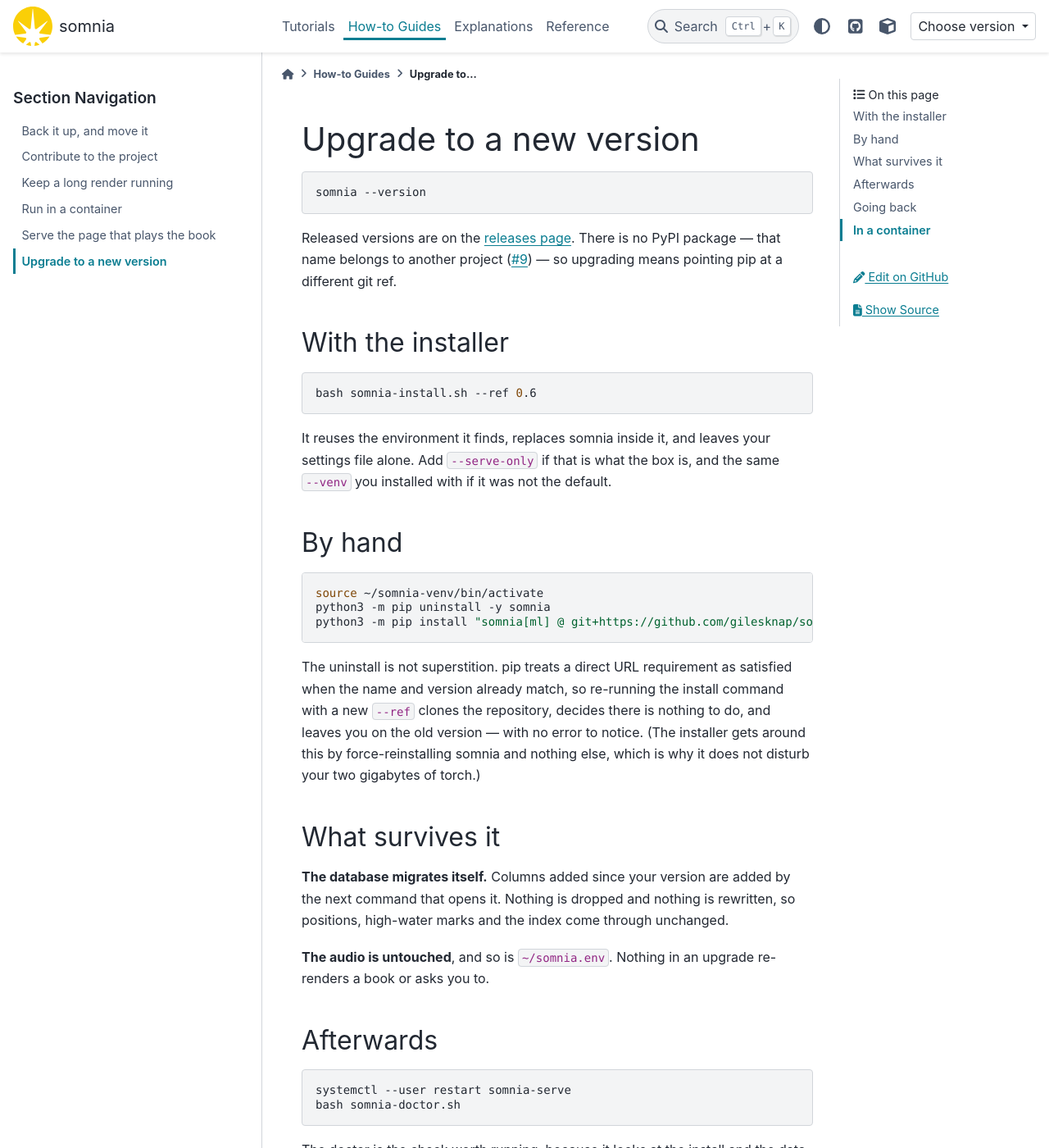
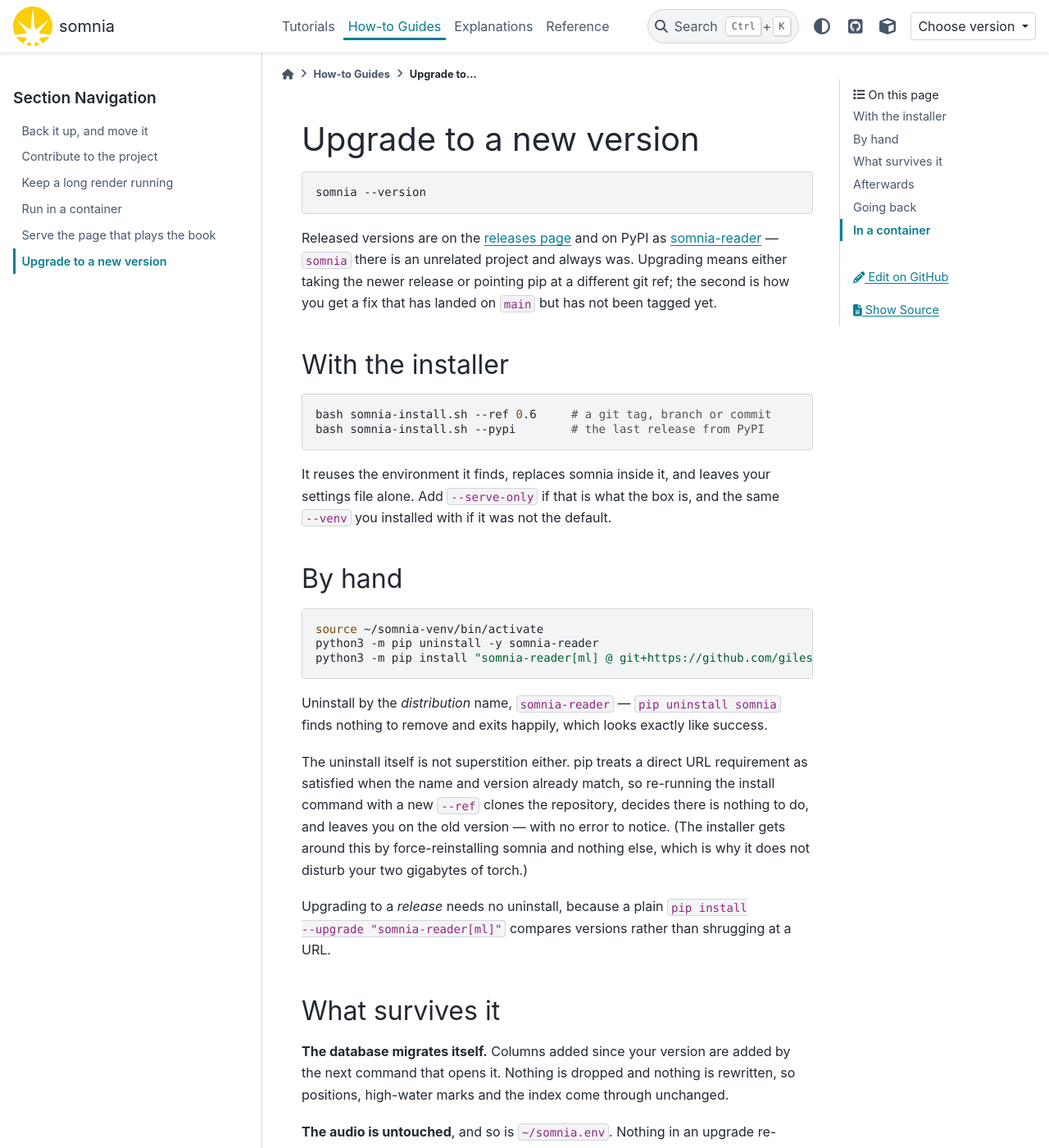
Before and after one commit to gilesknap/somnia, a Sphinx documentation site: the page built from docs/how-to/upgrade.md, in a window 1280 px wide and 1400 px high. Shown: the whole window at 82% size. Built offline with Sphinx 7.4.7 and the PyData theme 0.15.4, drawn with Linux system fonts in a browser that asks for light colours; pages that are not in the unit, such as notebooks, are missing from menus; the version number could not be read and is left out.

Commit message:
Claim a name on PyPI that is ours, and publish to it on a tag
`somnia` on PyPI is somebody else's project, so the distribution becomes
somnia-reader while the import package, the console script and the [ml]
extra all stay exactly as they were: only what you type after pip install
changes. A tag now uploads the artifacts _dist.yml already built and twine
already checked, authenticating by OIDC trusted publishing so no PyPI token
is ever stored here.

The install docs, the installer and the design note said out loud that there
is no PyPI package and always to use the git URL, so all of that is rewritten
rather than left contradicting the code — including the sidebar link Sphinx
built from the import package name, which pointed at the other project's page.

Co-Authored-By: Claude Opus 5 <noreply@anthropic.com>

````diff
--- a/docs/conf.py
+++ b/docs/conf.py
@@ -169,7 +169,10 @@ html_theme_options = {
     "icon_links": [
         {
             "name": "PyPI",
-            "url": f"https://pypi.org/project/{project}",
+            # Spelled out rather than built from `project`, which is the import
+            # package: pypi.org/project/somnia is a different project's page,
+            # and the theme would have linked our own sidebar straight at it.
+            "url": "https://pypi.org/project/somnia-reader",
             "icon": "fas fa-cube",
         }
     ],
--- a/docs/how-to/upgrade.md
+++ b/docs/how-to/upgrade.md
@@ -5,15 +5,17 @@ somnia --version
 ```
 
 Released versions are on the [releases
-page](https://github.com/gilesknap/somnia/releases). There is no PyPI package —
-that name belongs to another project
-([#9](https://github.com/gilesknap/somnia/issues/9)) — so upgrading means
-pointing pip at a different git ref.
+page](https://github.com/gilesknap/somnia/releases) and on PyPI as
+[somnia-reader](https://pypi.org/project/somnia-reader/) — `somnia` there is an
+unrelated project and always was. Upgrading means either taking the newer
+release or pointing pip at a different git ref; the second is how you get a fix
+that has landed on `main` but has not been tagged yet.
 
 ## With the installer
 
 ```bash
-bash somnia-install.sh --ref 0.6
+bash somnia-install.sh --ref 0.6     # a git tag, branch or commit
+bash somnia-install.sh --pypi        # the last release from PyPI
 ```
 
 It reuses the environment it finds, replaces somnia inside it, and leaves your
@@ -24,16 +26,23 @@ settings file alone. Add `--serve-only` if that is what the box is, and the same
 
 ```bash
 source ~/somnia-venv/bin/activate
-python3 -m pip uninstall -y somnia
-python3 -m pip install "somnia[ml] @ git+https://github.com/gilesknap/somnia.git@0.6"
+python3 -m pip uninstall -y somnia-reader
+python3 -m pip install "somnia-reader[ml] @ git+https://github.com/gilesknap/somnia.git@0.6"
 ```
 
-The uninstall is not superstition. pip treats a direct URL requirement as
-satisfied when the name and version already match, so re-running the install
-command with a new `--ref` clones the repository, decides there is nothing to
-do, and leaves you on the old version — with no error to notice. (The installer
-gets around this by force-reinstalling somnia and nothing else, which is why it
-does not disturb your two gigabytes of torch.)
+Uninstall by the *distribution* name, `somnia-reader` — `pip uninstall somnia`
+finds nothing to remove and exits happily, which looks exactly like success.
+
+The uninstall itself is not superstition either. pip treats a direct URL
+requirement as satisfied when the name and version already match, so re-running
+the install command with a new `--ref` clones the repository, decides there is
+nothing to do, and leaves you on the old version — with no error to notice. (The
+installer gets around this by force-reinstalling somnia and nothing else, which
+is why it does not disturb your two gigabytes of torch.)
+
+Upgrading to a *release* needs no uninstall, because a plain
+`pip install --upgrade "somnia-reader[ml]"` compares versions rather than
+shrugging at a URL.
 
 ## What survives it
 
````
Also changed, not shown: README.md (+1 -0 lines), docs/explanations/design.md (+9 -5 lines), docs/tutorials/installation.md (+28 -5 lines), pyproject.toml (+8 -2 lines), .copier-answers.yml, 4 other files.
